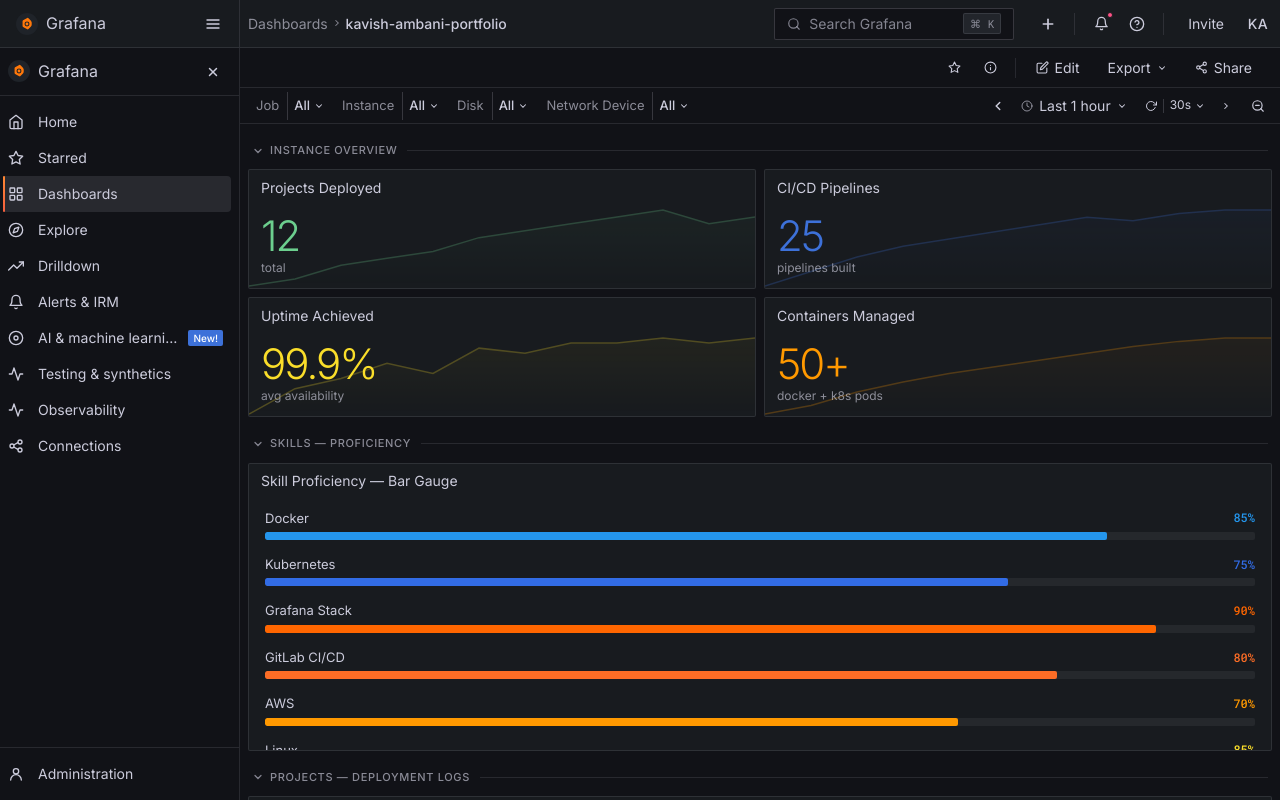
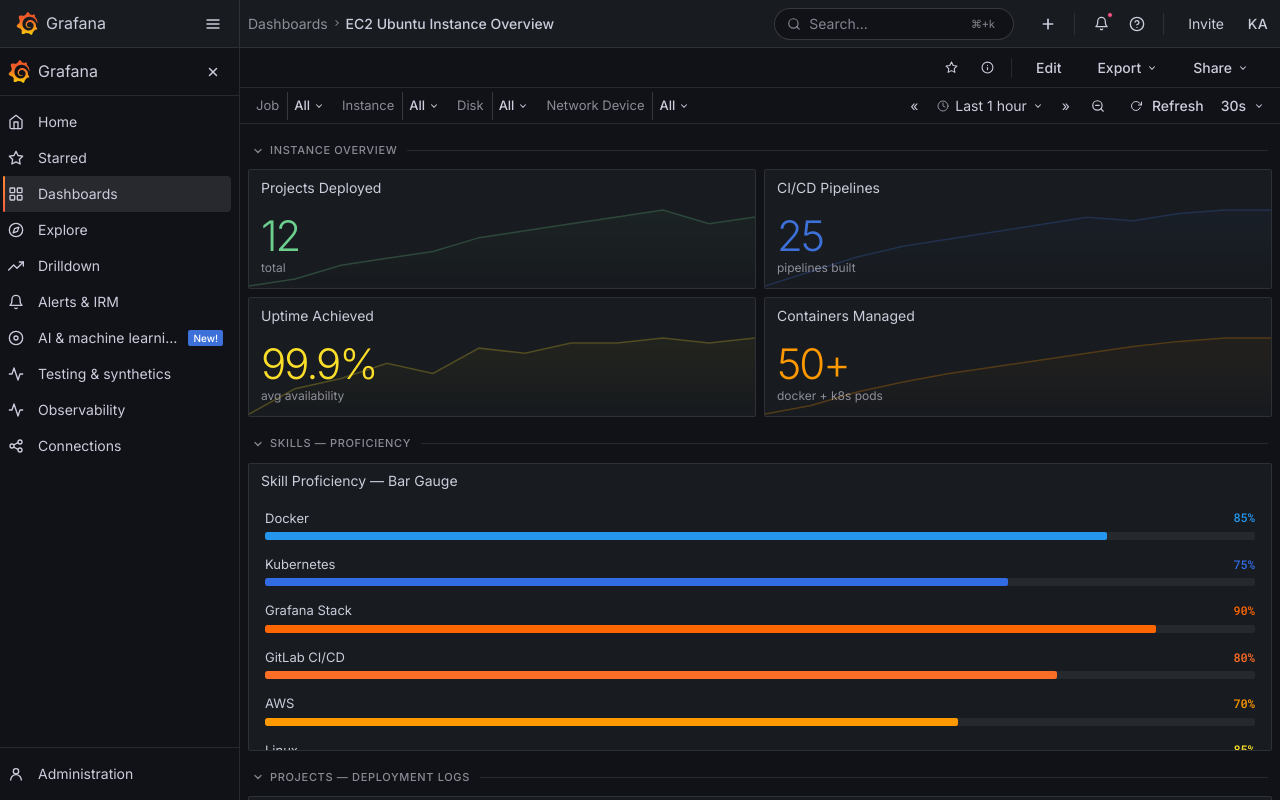
Before and after one commit to kavish224/kavishambani.in, a Next.js app: page /portfolio in a window 1280 px wide. Built offline with nearby package versions, Linux system fonts and the light colour scheme.

Commit message:
refactor: externalize Grafana logo to an SVG file, refine various dashboard UI elements.

```diff
--- a/src/components/grafana/GrafanaDashboard.tsx
+++ b/src/components/grafana/GrafanaDashboard.tsx
@@ -53,15 +53,7 @@
 // ══════════════════════════════════════════════════════════════
 function GrafanaLogo({ size = 24 }: { size?: number }) {
   return (
-    <svg width={size} height={size} viewBox="0 0 55 55" fill="none">
-      <circle cx="27.5" cy="27.5" r="27.5" fill="#1f2329" />
-      <path
-        d="M39.2 23.4c-.3-1.8-1.1-3.5-2.4-4.9l-5.6-5.6a2.7 2.7 0 00-3.2-.4L17.8 18a2.7 2.7 0 00-1.4 2.4v11.9c0 1 .5 1.9 1.4 2.4l10.2 5.9c1.1.6 2.3.5 3.2-.4l5.6-5.6c1.3-1.4 2.1-3.1 2.4-4.9.2-2 .2-4 0-6z"
-        fill="#FF780A"
-      />
-      <circle cx="27.5" cy="27.5" r="6.2" fill="#1f2329" />
-      <circle cx="27.5" cy="27.5" r="3.5" fill="#FF780A" />
-    </svg>
+    <img src="/grafana.svg" width={size} height={size} alt="Grafana icon" style={{ display: 'block' }} />
   );
 }
 
@@ -298,14 +290,14 @@
         <nav className="gf-topbar__breadcrumb" aria-label="Breadcrumb">
           <span className="gf-topbar__crumb">Dashboards</span>
           <span className="gf-topbar__sep">{ic.chevR}</span>
-          <span className="gf-topbar__current">{PROFILE.dashboardSlug}</span>
+          <span className="gf-topbar__current">EC2 Ubuntu Instance Overview</span>
         </nav>
 
         {/* Search */}
         <div className="gf-topbar__search" role="search" aria-label="Search Grafana">
           <span className="gf-topbar__search-icon">{ic.search}</span>
-          <span className="gf-topbar__search-txt">Search Grafana</span>
-          <kbd className="gf-topbar__search-kbd">⌘ K</kbd>
+          <span className="gf-topbar__search-txt">Search...</span>
+          <span className="gf-topbar__search-kbd">⌘+k</span>
         </div>
 
         {/* Right icons */}
@@ -342,9 +334,9 @@
               </button>
               <button className="gf-tbr-icon" title="Dashboard info">{ic.info}</button>
               <div className="gf-toolbar__div" />
-              <button className="gf-tbr-btn">{ic.edit} Edit</button>
+              <button className="gf-tbr-btn">Edit</button>
               <button className="gf-tbr-btn">Export {ic.chevD}</button>
-              <button className="gf-tbr-btn gf-tbr-btn--primary">{ic.share} Share</button>
+              <button className="gf-tbr-btn gf-tbr-btn--primary">Share {ic.chevD}</button>
             </div>
           </div>
 
@@ -369,7 +361,7 @@
               <div className="gf-tp" ref={tpRef}>
                 {/* ‹ back */}
                 <button className="gf-tp__nav gf-tp__nav--l" title="Move time range back">
-                  {ic.chevL}
+                  &laquo;
                 </button>
 
                 {/* Main time range button */}
@@ -384,17 +376,9 @@
                   {ic.chevD}
                 </button>
 
-                {/* Refresh + interval */}
-                <button className="gf-tp__refresh" title="Refresh dashboard">
-                  {ic.refresh}
-                  <span className="gf-tp__refresh-div" />
-                  <span style={{ fontSize: 12 }}>30s</span>
-                  {ic.chevD}
-                </button>
-
                 {/* › forward */}
                 <button className="gf-tp__nav gf-tp__nav--r" title="Move time range forward">
-                  {ic.chevR}
+                  &raquo;
                 </button>
 
                 {/* Dropdown */}
@@ -416,6 +400,20 @@
 
               {/* Zoom out */}
               <button className="gf-tp__zoom" title="Zoom out time range">{ic.zoomOut}</button>
+
+              <div style={{ width: 8 }} />
+
+              {/* Refresh */}
+              <div style={{ display: 'flex' }}>
+                <button className="gf-tp__refresh" title="Refresh dashboard">
+                  {ic.refresh}
+                  <span style={{ marginLeft: 6, fontWeight: 500 }}>Refresh</span>
+                </button>
+                <button className="gf-tp__refresh-int" title="Change refresh interval">
+                  <span style={{ fontWeight: 500 }}>30s</span>
+                  <span style={{ marginLeft: 4, display: 'flex' }}>{ic.chevD}</span>
+                </button>
+              </div>
             </div>
           </div>
 
--- a/src/components/grafana/grafana.css
+++ b/src/components/grafana/grafana.css
@@ -257,8 +257,8 @@
   margin: 0 8px;
   background: var(--gf-canvas);
   border: 1px solid var(--gf-border-med);
-  border-radius: 2px;
-  cursor: pointer;
+  border-radius: 32px;
+  cursor: text;
   transition: border-color 0.15s, background 0.15s;
   flex-shrink: 0;
 }
@@ -284,9 +284,7 @@
   font-family: var(--gf-font-mono);
   font-size: 11px;
   color: var(--gf-text-dis);
-  background: var(--gf-bg-sec);
-  border: 1px solid var(--gf-border-weak);
-  border-radius: 2px;
+  background: transparent;
   padding: 1px 6px;
   white-space: nowrap;
   letter-spacing: 0;
@@ -646,12 +644,12 @@
   align-items: center;
   gap: 6px;
   height: 32px;
-  padding: 0 12px;
+  padding: 0 16px;
   font-size: 14px;
-  font-weight: 400;
+  font-weight: 500;
   color: var(--gf-text);
   border: 1px solid var(--gf-border-med);
-  border-radius: 2px;
+  border-radius: 32px;
   transition: background 0.1s, border-color 0.1s;
   white-space: nowrap;
 }
@@ -716,7 +714,7 @@
   height: 28px;
   background: transparent;
   border: 1px solid var(--gf-border-med);
-  border-radius: 2px;
+  border-radius: 32px;
   overflow: hidden;
   cursor: pointer;
   transition: border-color 0.1s, background 0.1s;
@@ -769,7 +767,7 @@
   height: 28px;
   background: transparent;
   border: 1px solid var(--gf-border-med);
-  border-radius: 2px;
+  border-radius: 32px;
   color: var(--gf-text-sec);
   font-size: 16px;
   transition: background 0.1s, color 0.1s, border-color 0.1s;
@@ -782,12 +780,13 @@
 }
 
 .gf-tp__nav--l {
-  border-radius: 2px 0 0 2px;
+  border-radius: 32px 0 0 32px;
   margin-right: -1px;
 }
 
 .gf-tp__nav--r {
-  border-radius: 0 2px 2px 0;
+  border-radius: 0 32px 32px 0;
+  border-left: none;
   margin-left: -1px;
 }
 
@@ -825,17 +824,41 @@
   align-items: center;
   gap: 4px;
   height: 28px;
+  padding: 0 10px;
+  font-size: 13px;
+  color: var(--gf-text-sec);
+  background: transparent;
+  border: 1px solid var(--gf-border-med);
+  border-radius: 32px 0 0 32px;
+  white-space: nowrap;
+  transition: background 0.1s, color 0.1s;
+  cursor: pointer;
+}
+
+.gf-tp__refresh:hover {
+  background: var(--gf-hover);
+  color: var(--gf-text);
+}
+
+.gf-tp__refresh-int {
+  display: flex;
+  align-items: center;
+  gap: 4px;
+  height: 28px;
   padding: 0 8px;
   font-size: 13px;
   color: var(--gf-text-sec);
   background: transparent;
   border: 1px solid var(--gf-border-med);
-  border-radius: 0 2px 2px 0;
+  border-left: none;
+  border-radius: 0 32px 32px 0;
+  margin-left: -1px;
   white-space: nowrap;
   transition: background 0.1s, color 0.1s;
-}
-
-.gf-tp__refresh:hover {
+  cursor: pointer;
+}
+
+.gf-tp__refresh-int:hover {
   background: var(--gf-hover);
   color: var(--gf-text);
 }
@@ -855,7 +878,7 @@
   width: 28px;
   height: 28px;
   border: 1px solid var(--gf-border-med);
-  border-radius: 2px;
+  border-radius: 32px;
   color: var(--gf-text-sec);
   margin-left: 4px;
   transition: background 0.1s, color 0.1s;
```
Also changed, not shown: public/grafana.svg (added).
